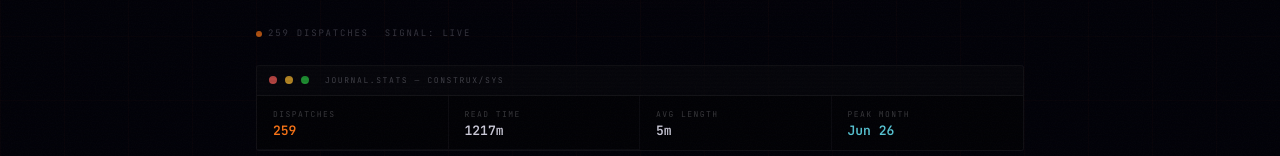
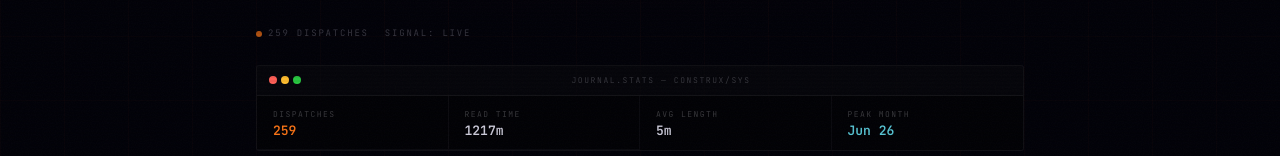
Before and after one commit to lewisoliverwilson-byte/construx-group-website, a Next.js app: page /journal in a window 1280 px wide. Shown: the part 348-504 px from the top of the page. Built offline with nearby package versions, Linux system fonts and the light colour scheme; no server answers.

Commit message:
feat: upgrade JournalStats traffic lights + update now page to 260 dispatches

```diff
--- a/app/now/page.tsx
+++ b/app/now/page.tsx
@@ -50,8 +50,8 @@ const nowItems = [
     category: 'JOURNAL',
     items: [
       {
-        title: '236 dispatches and continuing',
-        body: 'Writing consistently about what we build and why — build logs, methodology posts, product thinking, and strategy. Recent entries cover pgvector semantic search, Neon vs Supabase vs Railway, rate limiting API routes with Upstash Redis, the Lattice demand test methodology, and the 2026 year in review. The journal compounds.',
+        title: '260 dispatches and continuing',
+        body: 'Writing consistently about what we build and why — build logs, methodology posts, product thinking, and strategy. Recent entries cover Zod schema design, React Server Components, optimistic UI patterns, Scoutr caching strategy, Hyve real-time channels, Drizzle migrations, and The Marqet seller onboarding. The journal compounds.',
         status: 'ONGOING',
       },
     ],
--- a/components/journal/JournalStats.tsx
+++ b/components/journal/JournalStats.tsx
@@ -20,13 +20,15 @@ export default function JournalStats({ rows }: Props) {
     >
       {/* Title bar */}
       <div
-        className="flex items-center gap-2 px-3 py-2"
+        className="flex items-center gap-2.5 px-3 py-2 select-none"
         style={{ borderBottom: '1px solid rgba(255,255,255,0.05)', background: 'rgba(255,255,255,0.02)' }}
       >
-        <span className="w-2 h-2 rounded-full flex-shrink-0" style={{ background: 'rgba(255,95,87,0.7)' }} />
-        <span className="w-2 h-2 rounded-full flex-shrink-0" style={{ background: 'rgba(255,189,46,0.7)' }} />
-        <span className="w-2 h-2 rounded-full flex-shrink-0" style={{ background: 'rgba(40,200,64,0.7)' }} />
-        <span className="ml-2 uppercase tracking-[0.2em] text-[8px]" style={{ color: 'rgba(240,239,255,0.25)' }}>
+        <div className="flex items-center gap-1">
+          <span className="w-2 h-2 rounded-full" style={{ background: '#FF5F57' }} />
+          <span className="w-2 h-2 rounded-full" style={{ background: '#FFBD2E' }} />
+          <span className="w-2 h-2 rounded-full" style={{ background: '#28C840' }} />
+        </div>
+        <span className="uppercase tracking-[0.2em] text-[8px] flex-1 text-center" style={{ color: 'rgba(240,239,255,0.2)' }}>
           journal.stats — construx/sys
         </span>
       </div>
```
